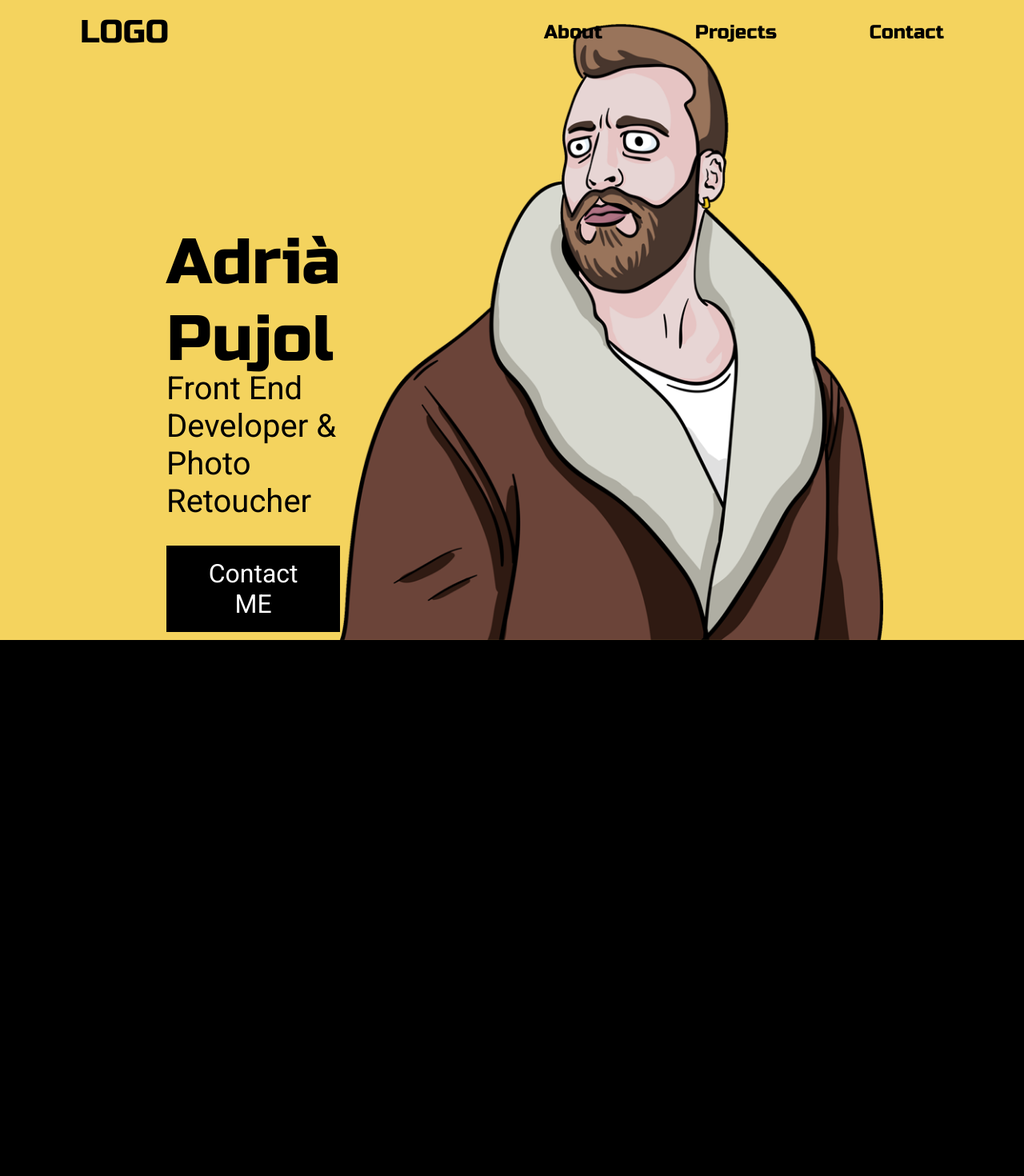
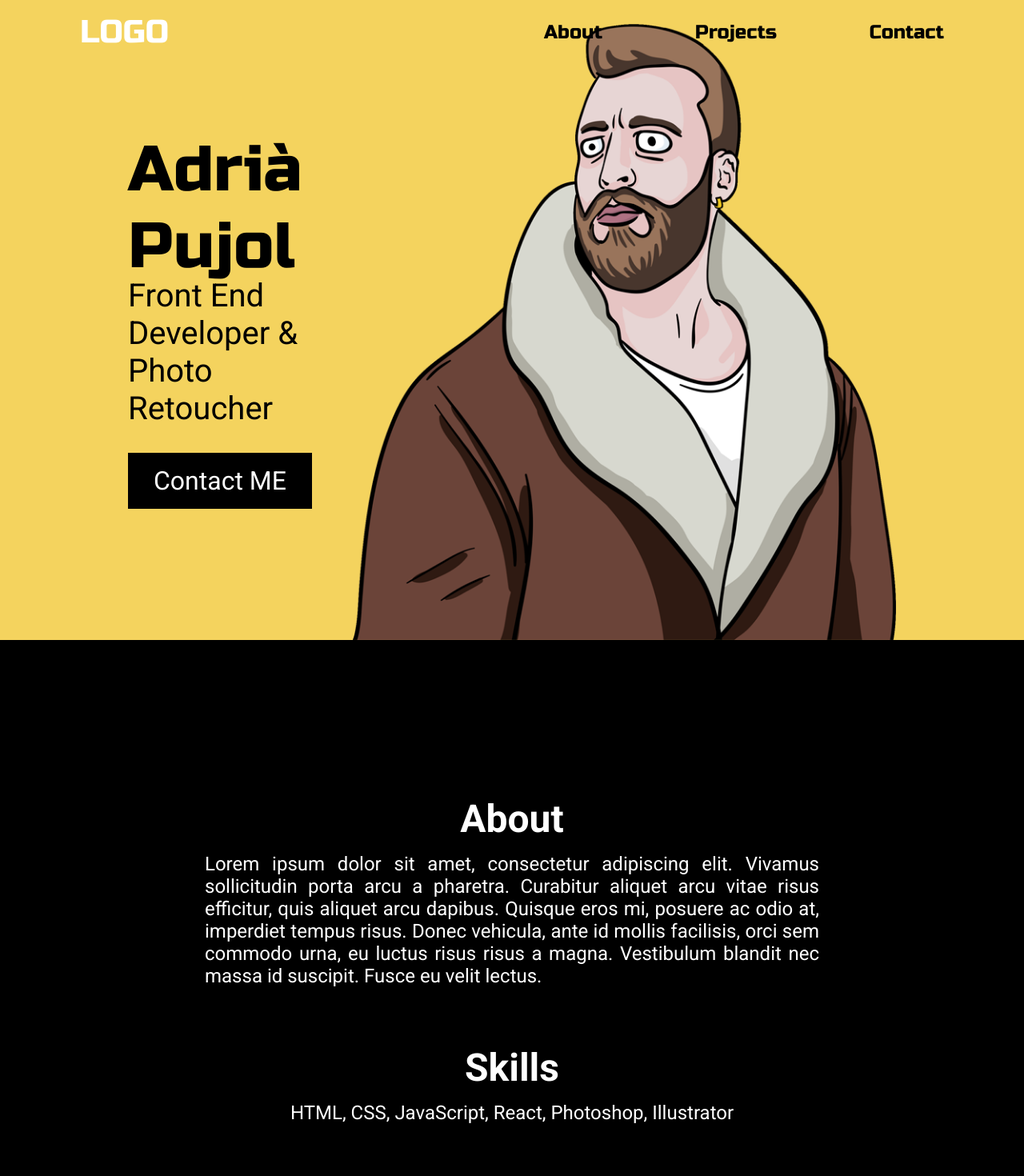
Before and after one commit to adriapujol/portfolio, a React (Create React App) app: page / in a window 1280 px wide. Shown: the top 1470 px of the page at 80% size. Built offline with nearby package versions, Linux system fonts and the light colour scheme; a web font is replaced by a local one.

Commit message:
landing title fixed, about filled with lorem

```diff
--- a/src/App.scss
+++ b/src/App.scss
@@ -16,7 +16,14 @@ $black: #000000;
     .full-box {
         height: 100%;
         width: 100%;
+        display: flex;
+        justify-content: center;
+        align-items: center;
     }
+}
+
+.section-title {
+    // font-size: 2.5em;
 }
 
 .bg-yellow {
--- a/src/components/navbar/Navbar.jsx
+++ b/src/components/navbar/Navbar.jsx
@@ -9,9 +9,8 @@ const Navbar = ({ homeHeight, aboutHeight, projectsHeight, contactHeight}) => {
 
         let firstTreshold = homeHeight - homeHeight*0.1;
         let secondTreshold = homeHeight + aboutHeight;
-        let thirdTreshold = homeHeight + aboutHeight + projectsHeight - firstTreshold*0.1;
+        let thirdTreshold = homeHeight + aboutHeight + projectsHeight - firstTreshold*0.15;
 
-        console.log(window.scrollY);
         if ((window.scrollY > firstTreshold && window.scrollY < secondTreshold) || (window.scrollY > thirdTreshold)) {
             setNavLinks("alt-nav-links");
         } else {
--- a/src/components/navbar/Navbar.scss
+++ b/src/components/navbar/Navbar.scss
@@ -12,13 +12,13 @@ $bg-yellow: #f4d35e;
 
     .logo>a {
         font-family: 'Russo One', sans-serif;
-        color: #000;
+        color: #fff;
         font-size: 2.5em;
         text-decoration: none;
         transition: 0.05s;
 
         &:hover {
-            color: #fff;
+            color: red;
         }
     }
 
--- a/src/pages/About.jsx
+++ b/src/pages/About.jsx
@@ -1,4 +1,5 @@
 import React, { useEffect } from 'react';
+import './About.scss';
 
 const About = ({ setAboutHeight }) => {
 
@@ -8,8 +9,21 @@ const About = ({ setAboutHeight }) => {
 
     return (
         <div className="content-wrapper" id="about">
-            <div className="about full-box bg-black">
-                ABOUT
+            <div className="full-box bg-black">
+                <div className="about">
+                    <h1 className="section-title">About</h1>
+                    <div className="about-me">
+                        Lorem ipsum dolor sit amet, consectetur adipiscing elit.
+                        Vivamus sollicitudin porta arcu a pharetra.
+                        Curabitur aliquet arcu vitae risus efficitur,
+                        quis aliquet arcu dapibus. Quisque eros mi, posuere ac odio at,
+                        imperdiet tempus risus. Donec vehicula, ante id mollis facilisis,
+                        orci sem commodo urna, eu luctus risus risus a magna.
+                        Vestibulum blandit nec massa id suscipit. Fusce eu velit lectus.
+                </div>
+                    <h1 className="section-title">Skills</h1>
+                    <div className="skills-text">HTML, CSS, JavaScript, React, Photoshop, Illustrator</div>
+                </div>
             </div>
         </div>
     )
--- /dev/null
+++ b/src/pages/About.scss
@@ -0,0 +1,21 @@
+.about {
+    color: #ffffff;
+    display: flex;
+    justify-content: center;
+    align-items: center;
+    flex-direction: column;
+    width: 60%;
+
+    font-size: 1.5em;
+    text-align: justify;
+    text-justify: inter-word;
+
+    h1 {
+        margin-bottom: 0.3em;
+    }
+
+    .about-me {
+        margin-bottom: 3em;
+    }
+
+}
--- a/src/pages/Home.jsx
+++ b/src/pages/Home.jsx
@@ -12,7 +12,8 @@ const Home = ({ setHomeHeight }) => {
 
     return (
         <div className="content-wrapper" id="home">
-            <div className="hero full-box bg-yellow">
+            <div className="full-box bg-yellow">
+                <div className="hero">
                     <div className="title-content">
                         <div className="title">Adrià Pujol</div>
                         <div className="subtitle">Front End Developer &</div>
@@ -22,6 +23,7 @@ const Home = ({ setHomeHeight }) => {
                     <img className="landing-img" src={drawing} alt="Adria Pujol" />
                 </div>
             </div>
+        </div>
     )
 }
 
--- a/src/pages/Home.scss
+++ b/src/pages/Home.scss
@@ -3,13 +3,15 @@ $yellow: #f4d35e;
 .hero {
     display: flex;
     justify-content: space-around;
-    align-items: flex-end;
-    padding: 0 13em;
+    align-items: center;
+    height: 100%;
+    width: 75%;
 
     .landing-img {
         max-width: 100%;
         height: auto;
         max-height: 770px;
+        align-self: flex-end;
         // min-width: 300px;
         // min-height: 500px;
         // margin-left: 2.5em;
@@ -18,10 +20,9 @@ $yellow: #f4d35e;
 
 .title-content {
 
-    height: 100%;
-    position: relative;
-    top: 35%;
-    // margin-right: 2.55em;
+    // height: 100%;
+    // position: relative;
+    // top: 0;
 
     .title {
         font-family: 'Russo One', sans-serif;
@@ -45,18 +46,11 @@ $yellow: #f4d35e;
         text-decoration: none;
         display: inline-block;
         transition: 0.5s;
-
-        // border: none;
-        // cursor: pointer;
     }
 
     a:hover, a:active {
         color: $yellow;
         font-size: 2em;
-        // background-color: #ffffff;
-
-
-        // font-size: 1.75em;
     }
 
 }
```
Lines whose indentation alone changed are shown as unchanged.
